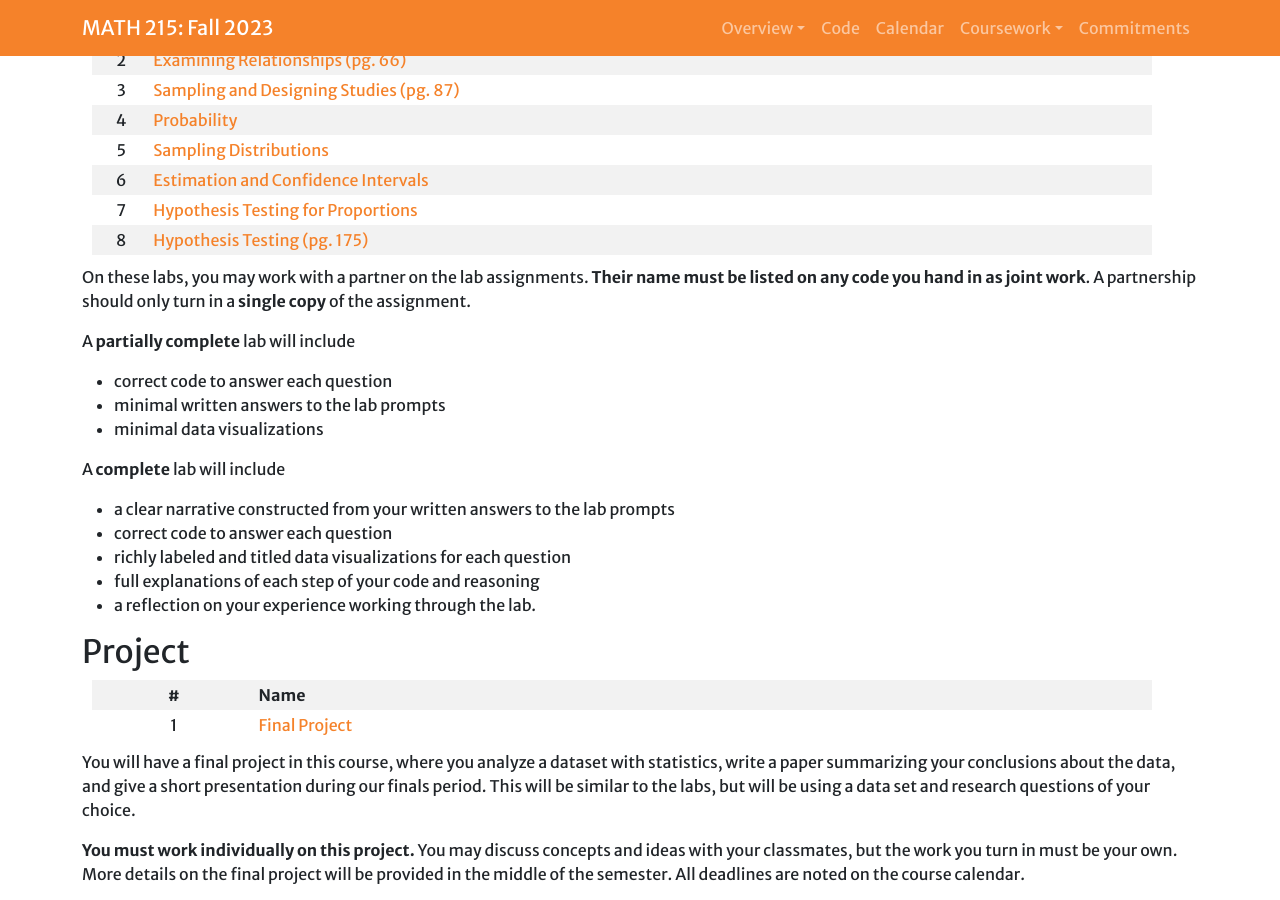
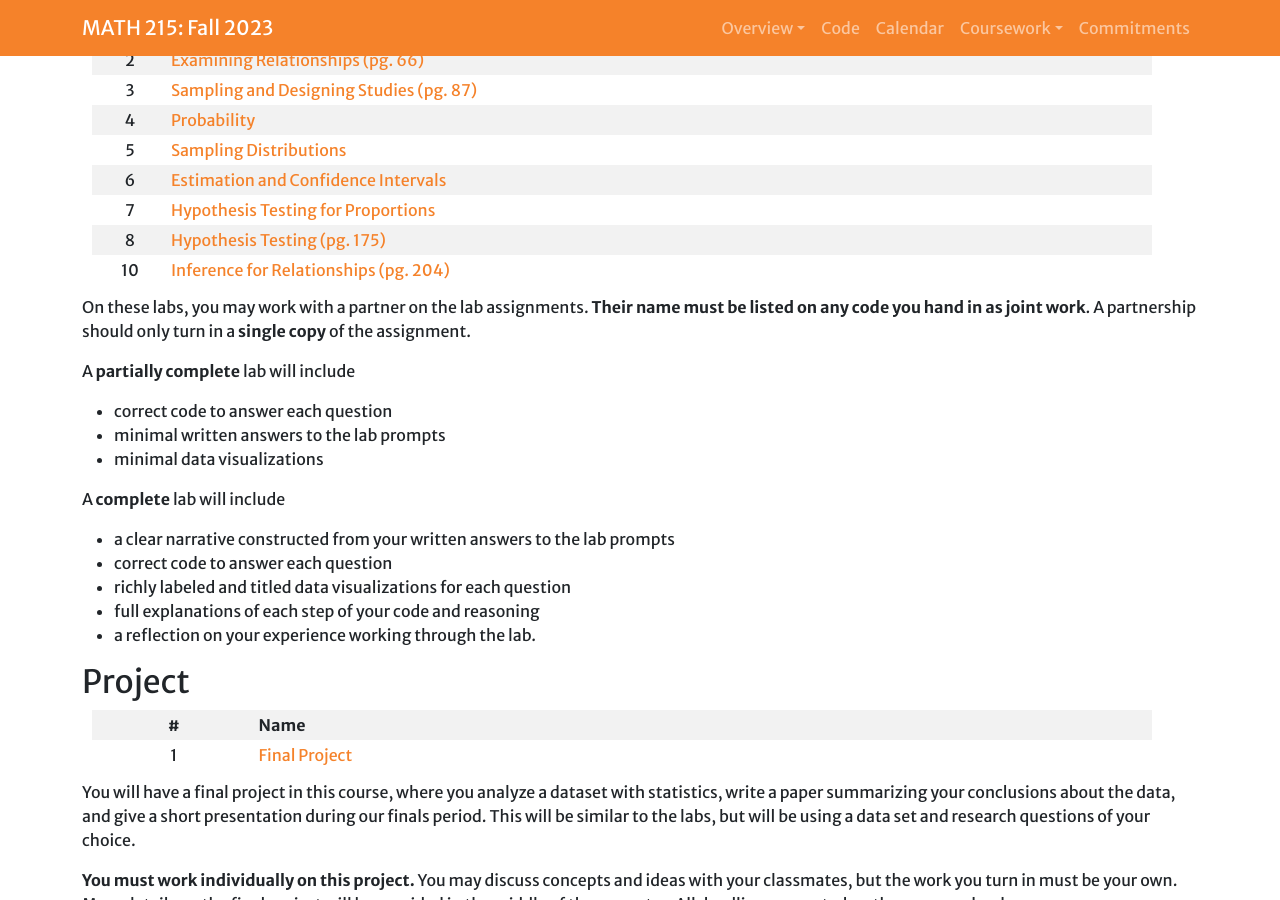
Before and after one commit to Hendrix-CS/math215, a Jekyll site: the page built from index.md, in a window 1280 px wide and 900 px high, scrolled down 3365 px. Built offline with Jekyll 4.4.1, drawn with Linux system fonts in a browser that asks for light colours; a script that is not in the unit is left out.

Commit message:
Final Lab

```diff
--- a/index.md
+++ b/index.md
@@ -132,6 +132,7 @@ As you work to answer the questions in the labs, you will need to be recording y
 |6 | [Estimation and Confidence Intervals](https://www.kaggle.com/markgoadrich/math-215-lab-6-estimation) |
 |7 | [Hypothesis Testing for Proportions](https://www.kaggle.com/code/markgoadrich/math-215-lab-7-hypothesis-testing-proportions) |
 |8 | [Hypothesis Testing (pg. 175)](https://www.kaggle.com/markgoadrich/math-215-lab-8-hypothesis-testing) |
+|10 | [Inference for Relationships (pg. 204)](https://www.kaggle.com/markgoadrich/math-215-lab-10-inference-for-relationships) |
 
 On these labs, you may work with a partner on the lab assignments. **Their name must be listed on any code you hand in as joint work**. A partnership should only turn in a **single copy** of the assignment.
 
```
